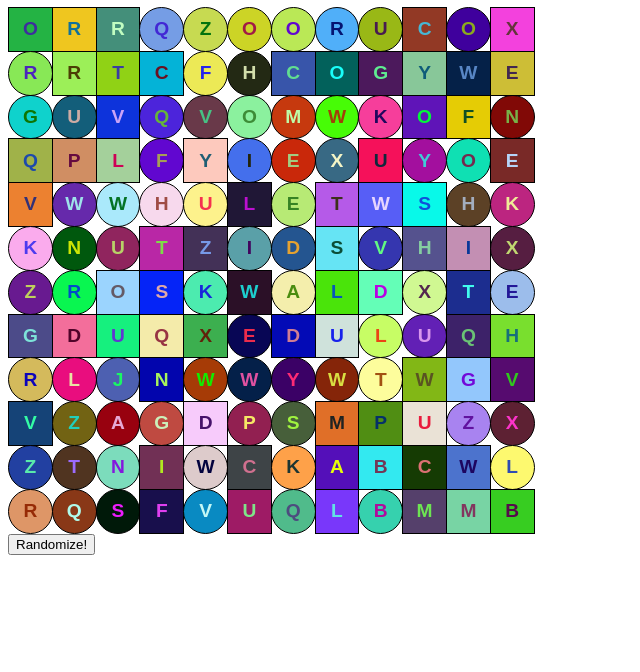
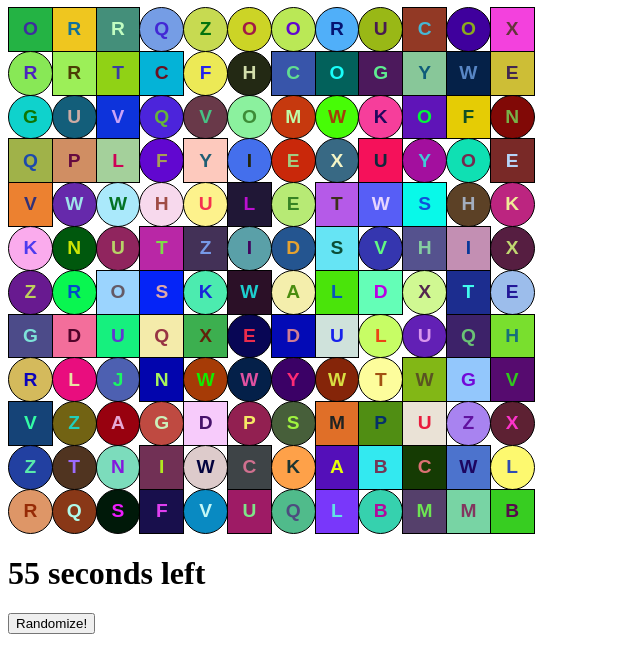
Before and after one commit to BryanGabe00/RedDragons-sprint-6, a React (Create React App) app: page / in a window 1280 px wide. Shown: the top 672 px of the page, without its empty margins (0-640 px from the left). Built offline with nearby package versions, Linux system fonts and the light colour scheme; the HTML template or start-up script is replaced by a standard one.

Commit message:
added countdown clock, modified the way the Mosiac and Clock are randomized (now from App component instead of Mosaic component)

```diff
--- a/src/App.js
+++ b/src/App.js
@@ -1,4 +1,4 @@
-import React, { useLayoutEffect, useState } from "react";
+import React, { useEffect, useLayoutEffect, useState } from "react";
 
 const createArray = length => [...Array(length)];
 
@@ -107,26 +107,63 @@ function MosaicRow() {
 	);
 }
 
-function Clock() {
-	const [date] = useState(new Date());
-	/* RETURN ELEMENT */
-}
-
 function Mosaic() {
-	const [updates, setUpdates] = useState(0);
 	/* RETURN ELEMENT */
 	return (
 		<>
 			{createArray(12).map( (r, i) => (
-				<MosaicRow key={i + updates} />
+				<MosaicRow key={i} />
 			))}
-			<button onClick={() => setUpdates(updates + 12)}>
+		</>
+	);
+}
+
+function Clock({ onRefresh, secondCount }) {
+	/* SETUP STATEFULNESS */
+	const [time, setTime] = useState(secondCount);
+	const [trigger, setTrigger] = useState(false);
+
+	useEffect(() => {
+		let timerID = setInterval(() => tick(), 1000);
+		return () => clearInterval(timerID);
+	});
+
+	const tick = () => {
+		if (time - 1 >= 0) {
+			setTime(time - 1);
+		} else if (!trigger) {
+			setTime(secondCount);
+			setTrigger(true);
+		}
+	}
+
+	const refresh = () => {
+		setTrigger(false)
+		onRefresh();
+	}
+
+	/* RETURN ELEMENT */
+	return (
+		<h1>
+			{(!trigger) ? `${time} seconds left` : refresh()}
+		</h1>
+	);
+}
+
+export default function App() {
+	/* SETUP STATEFULNESS */
+	const [updates, setUpdates] = useState(0);
+
+	const refresh = () => setUpdates(updates + 1);
+
+	/* RETURN ELEMENT */
+	return (
+		<>
+			<Mosaic key={updates} />
+			<Clock key={updates+1} onRefresh={refresh} secondCount={60}/>
+			<button onClick={() => refresh()} >
 				Randomize!
 			</button>
 		</>
 	);
 }
-
-export default function App() {
-	return <Mosaic />;
-}
```
